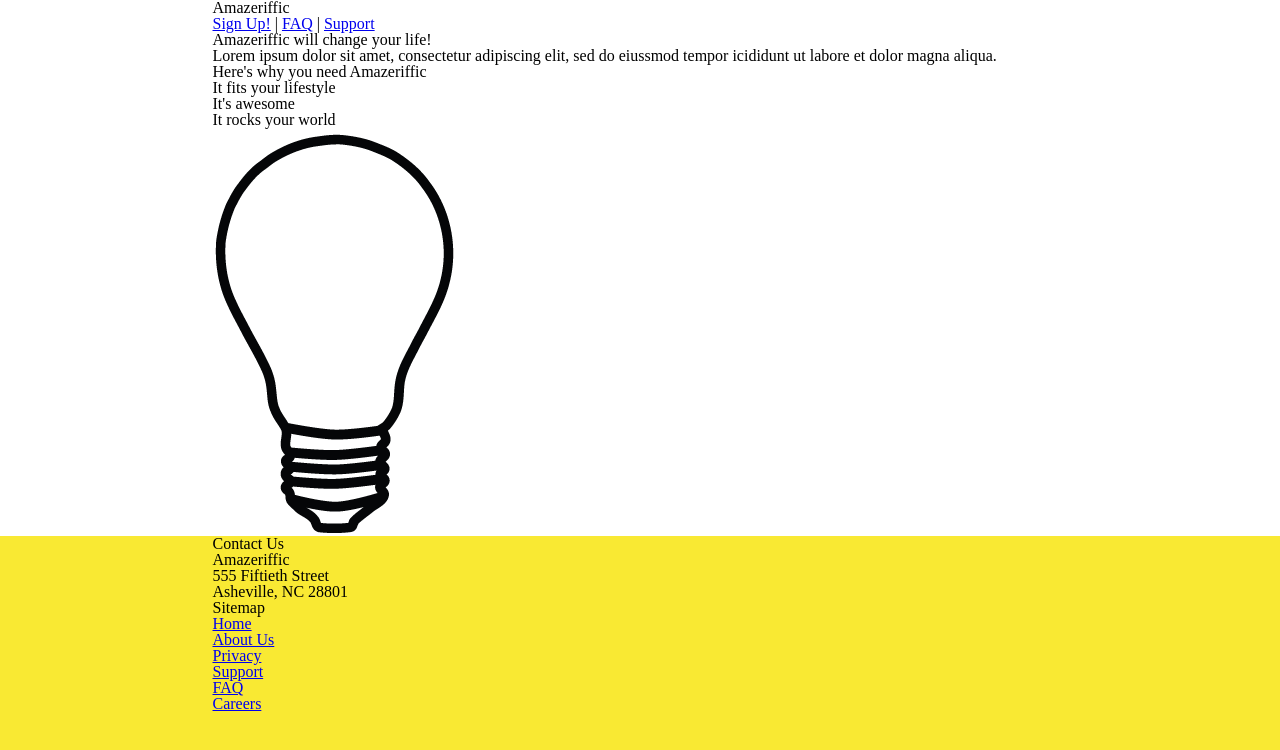
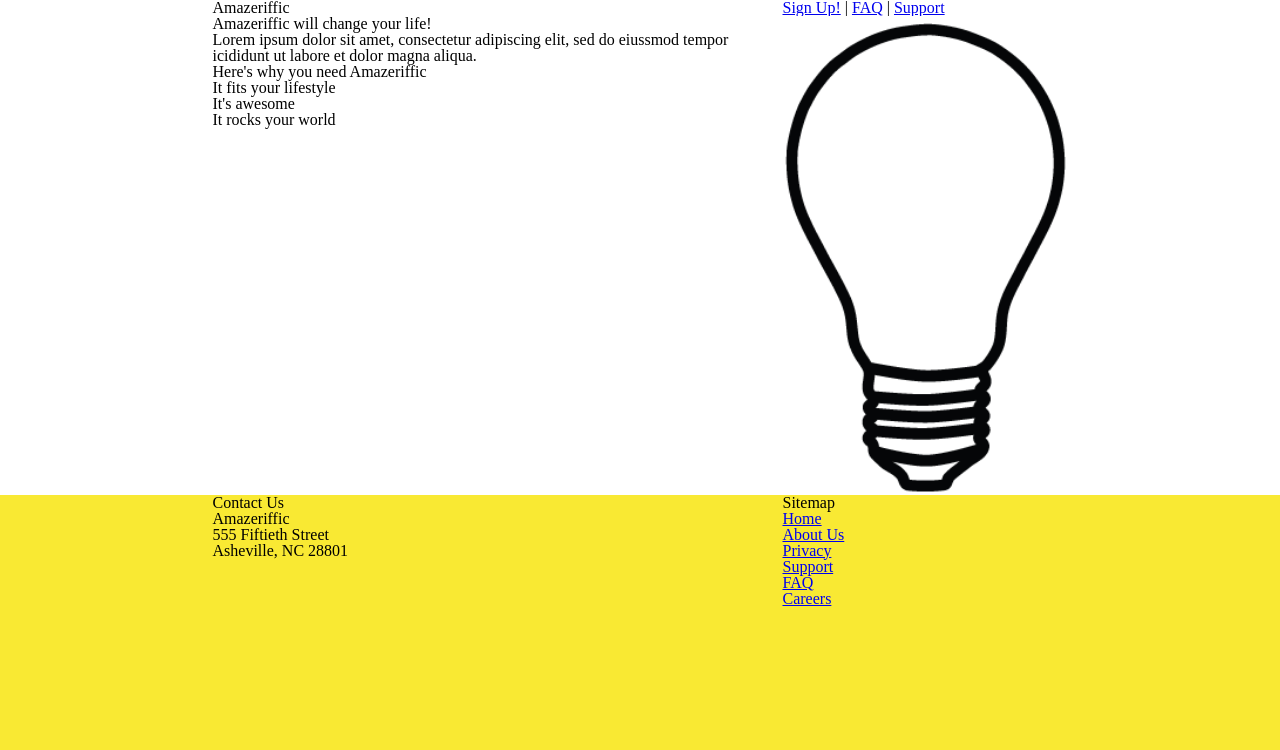
Before and after one commit to jfisher48/ElectriQueue, a plain HTML site: page index.html in a window 1280 px wide. Drawn offline with Linux system fonts and the light colour scheme; a script that the page names is missing.

Commit message:
Create Columns

```diff
--- a/index.html
+++ b/index.html
@@ -24,6 +24,7 @@
     </header>
     <main>
         <div class="container">
+            <div class="leftContent">
                 <h2>Amazeriffic will change your life!</h2>
                 <p>Lorem ipsum dolor sit amet, consectetur adipiscing elit, sed do eiussmod tempor icididunt ut labore et dolor magna
                     aliqua.</p>
@@ -33,6 +34,7 @@
                     <li>It's awesome</li>
                     <li>It rocks your world</li>
                 </ul>
+                </div>
             <img src="lightbulb.png" alt="an image of a lightbulb">
         </div>
     </main>
--- a/style.css
+++ b/style.css
@@ -12,8 +12,44 @@ header .container, main .container, footer .container {
 
 header {
     background: white;
+    overflow: auto;
+}
+
+header h1 {
+    float: left;
+    width: 570px;
+}
+
+header nav {
+    float: right;
+    width: 285px;
 }
 
 main {
     background: white;
+    overflow: auto;
 }
+
+main .leftContent {
+    float: left;
+    width: 570px;
+}
+
+main img {
+    float: right;
+    width: 285px;
+}
+
+footer {
+    overflow: auto;
+}
+
+footer .contact {
+    float: left;
+    width: 570px;
+}
+
+footer .sitemap {
+    float: right;
+    width: 285px;
+}
```
Lines whose indentation alone changed are shown as unchanged.
